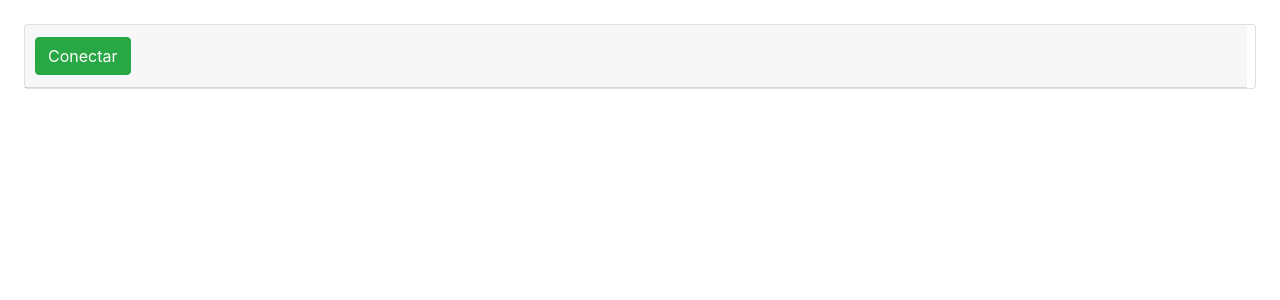
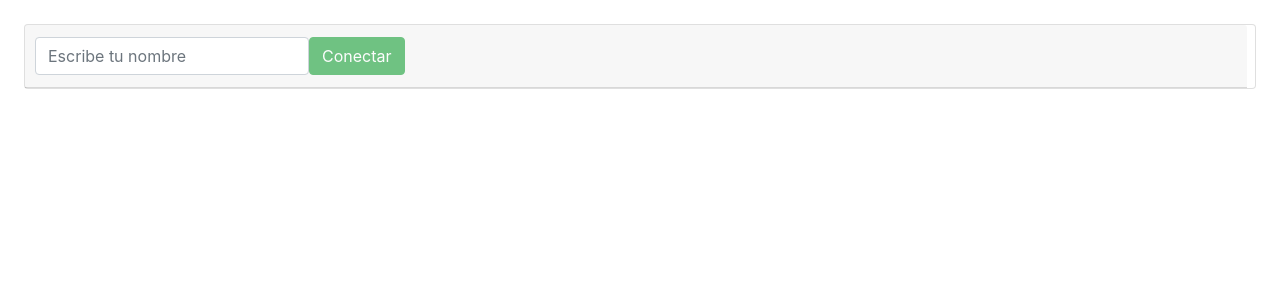
Before and after one commit to AlejandroBohal/Angular-chat-Realtime, an Angular app: page /chat in a window 1280 px wide. Shown: the top 300 px of the page. Built offline with nearby package versions, Linux system fonts and the light colour scheme.

Commit message:
UsuarioConnect

```diff
--- a/src/app/chat/chat.component.html
+++ b/src/app/chat/chat.component.html
@@ -1,8 +1,11 @@
 <div class="card mx-4 my-4">
   <div class="card-header mr-2">
     <ul class="nav nav-pills card-header-pills">
+      <li class="nav-item" *ngIf="!conectado">
+        <input type="text" [(ngModel)] ="message.username" class="form-control" placeholder="Escribe tu nombre" name="username" >
+      </li>
       <li class="nav-item">
-        <button class="btn btn-success" type="button" (click)= "conectar()" *ngIf="!conectado">
+        <button class="btn btn-success" type="button" (click)= "conectar()" *ngIf="!conectado" [disabled]="!message.username">
           Conectar
         </button>
       </li>
@@ -17,7 +20,8 @@
   <div class="card-body" style="overflow-y: scroll; height:360px" *ngIf="conectado">
     <ul class="list-group list-group-flush">
       <li class="list-group-item list-group-item-light" *ngFor="let message of messages">
-        {{message.date | date:'shortTime'}} : {{message.text}}
+        <span *ngIf="message.type =='NEW_USER'">{{message.date | date:'shortTime'}} @ {{message.text}} </span>
+        <span *ngIf="message.type =='MESSAGE'">{{message.date | date:'shortTime'}} {{message.username}} dice:<br> {{message.text}}</span>
       </li>
     </ul>
   </div>
--- a/src/app/chat/chat.component.ts
+++ b/src/app/chat/chat.component.ts
@@ -28,6 +28,9 @@ export class ChatComponent implements OnInit {
         this.messages.push(message);
 
       })
+      this.message.type ='NEW_USER';
+      console.log(this.message);
+      this.client.publish({destination: '/app/message',body: JSON.stringify(this.message)});
     }
     this.client.onDisconnect = (frame) =>{
       console.log('Desconectados: ' + !this.client.connected + ':' + frame);
@@ -43,7 +46,9 @@ export class ChatComponent implements OnInit {
     this.client.deactivate();
   }
   enviarMensaje():void{
+    this.message.type ='MESSAGE';
     this.client.publish({destination: '/app/message',body: JSON.stringify(this.message)});
+    console.log(this.message);
     this.message.text= '';
   }
 
--- a/src/app/chat/models/message.ts
+++ b/src/app/chat/models/message.ts
@@ -1,4 +1,6 @@
 export class Message {
   text: string = '';
   date: Date;
+  username: string;
+  type: string;
 }
```
